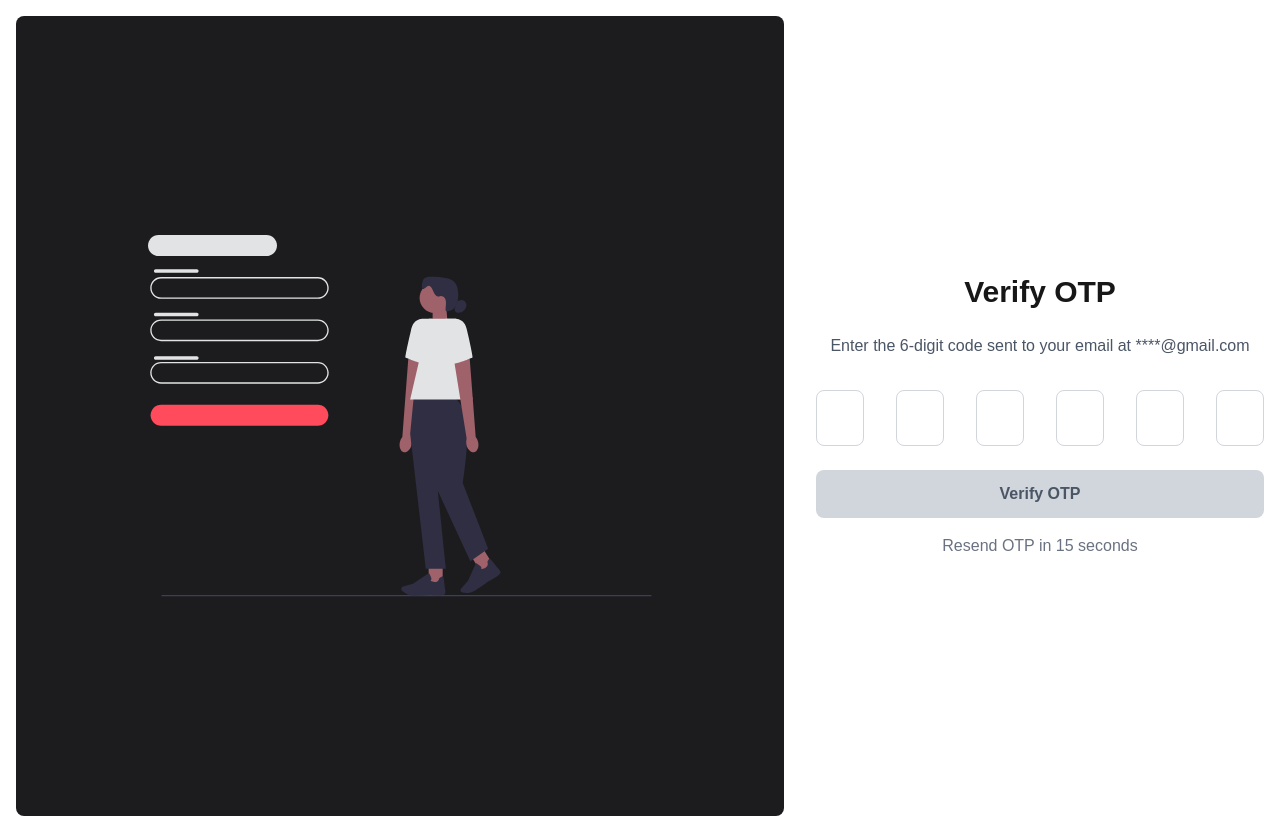
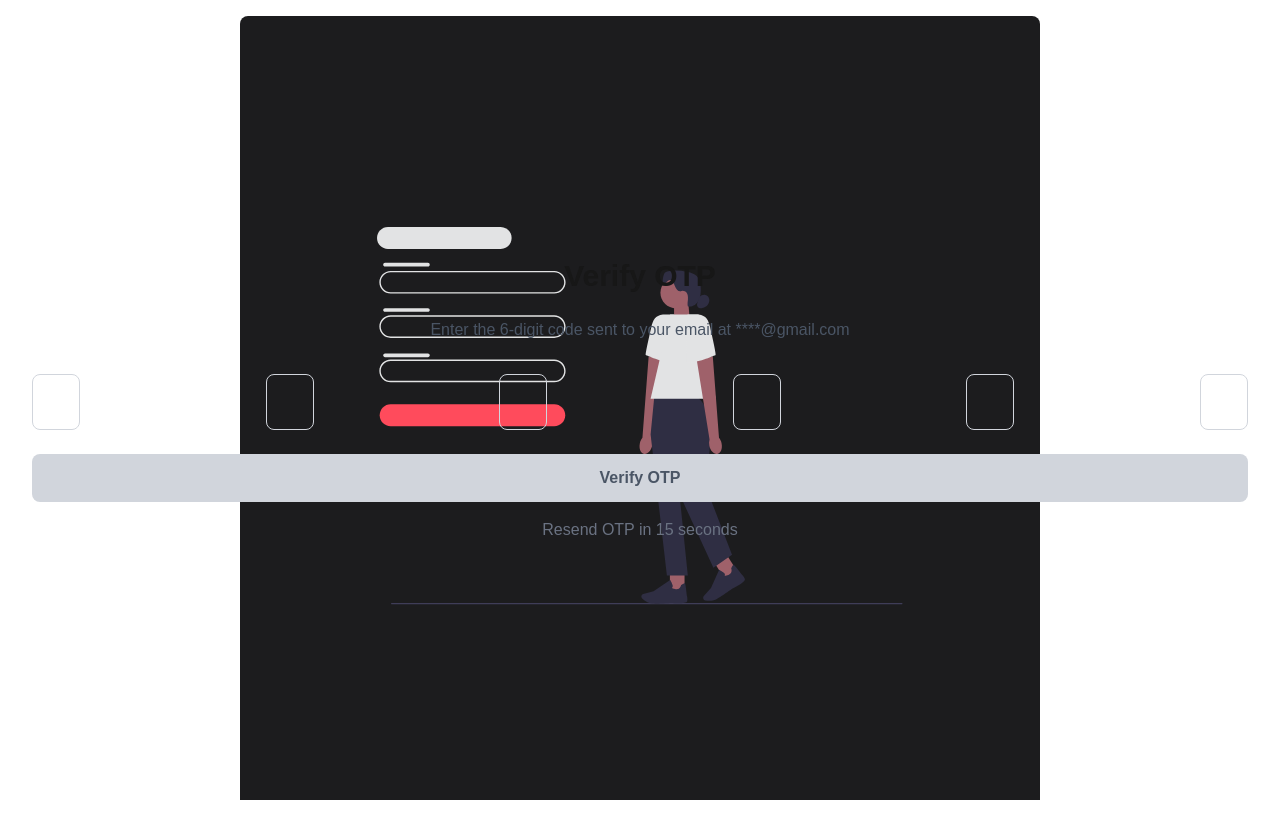
Before and after one commit to Swift-Board/SwiftBoard-frontend, a Next.js app: page /otp in a window 1280 px wide. After the commit the page ends 800 px from the top, so only its background shows below. Built offline with nearby package versions, Linux system fonts and the light colour scheme.

Commit message:
fix: UI updates

```diff
--- a/src/app/pages/Login.jsx
+++ b/src/app/pages/Login.jsx
@@ -34,6 +34,7 @@ const Login = () => {
   });
 
   return (
+    <div className="fixed inset-0 overflow-hidden">
       <div className="grid lg:grid-cols-2 items-center w-full gap-8 p-4">
         <div className="bg-[#1C1C1E] hidden lg:flex p-6 justify-center items-center rounded-lg h-screen">
           <Image
@@ -139,9 +140,7 @@ const Login = () => {
 
             <div className="flex items-center gap-2">
               <hr className="flex-1 border-gray-300" />
-            <span className="text-sm text-gray-500">
-              or sign up with
-            </span>
+              <span className="text-sm text-gray-500">or sign up with</span>
               <hr className="flex-1 border-gray-300" />
             </div>
 
@@ -172,6 +171,7 @@ const Login = () => {
           </form>
         </div>
       </div>
+    </div>
   );
 };
 
--- a/src/app/pages/Otp.jsx
+++ b/src/app/pages/Otp.jsx
@@ -91,6 +91,7 @@ const Otp = () => {
   const isOtpComplete = otp.every((digit) => digit !== "");
 
   return (
+    <div className="fixed inset-0 overflow-hidden">
       <div className="flex justify-evenly items-center w-full gap-8 p-4">
         {/* Left Illustration */}
         <div className="bg-[#1C1C1E] hidden lg:flex p-6 justify-center items-center rounded-lg h-screen">
@@ -106,7 +107,7 @@ const Otp = () => {
         </div>
 
         {/* Right Form */}
-      <div className="flex flex-col items-center justify-center w-full h-screen max-w-md mx-auto">
+        <div className="flex flex-col items-center justify-center w-full h-screen inset-0 fixed p-8 overflow-hidden">
           <h2 className="text-3xl font-bold text-center mb-6">Verify OTP</h2>
           <p className="text-gray-600 text-center mb-8">
             Enter the 6-digit code sent to your email at ****@gmail.com
@@ -163,6 +164,7 @@ const Otp = () => {
           </div>
         </div>
       </div>
+    </div>
   );
 };
 
--- a/src/app/pages/Register.jsx
+++ b/src/app/pages/Register.jsx
@@ -43,6 +43,7 @@ const Register = () => {
   });
 
   return (
+    <div className="fixed inset-0 overflow-hidden">
       <div className="grid lg:grid-cols-2 items-center w-full gap-8 p-4">
         <div className="bg-[#1C1C1E] hidden lg:flex p-6 justify-center items-center rounded-lg h-screen">
           <Image
@@ -56,12 +57,14 @@ const Register = () => {
           />
         </div>
 
-      <div className="flex items-center justify-center h-screen">
+        <div className="fixed inset-0 flex items-center justify-center overflow-hidden p-8">
           <form
             onSubmit={formik.handleSubmit}
             className="w-full max-w-md space-y-6"
           >
-          <h2 className="text-3xl font-bold text-center">Create an Account</h2>
+            <h2 className="text-3xl font-bold text-center">
+              Create an Account
+            </h2>
 
             {/* Input Group Template */}
             {[
@@ -92,7 +95,9 @@ const Register = () => {
                   {label}
                 </label>
                 {formik.touched[id] && formik.errors[id] && (
-                <p className="text-red-500 text-sm mt-1">{formik.errors[id]}</p>
+                  <p className="text-red-500 text-sm mt-1">
+                    {formik.errors[id]}
+                  </p>
                 )}
               </div>
             ))}
@@ -186,9 +191,7 @@ const Register = () => {
 
             <div className="flex items-center gap-2">
               <hr className="flex-1 border-gray-300" />
-            <span className="text-sm text-gray-500">
-              or sign up with
-            </span>
+              <span className="text-sm text-gray-500">or sign up with</span>
               <hr className="flex-1 border-gray-300" />
             </div>
 
@@ -219,6 +222,7 @@ const Register = () => {
           </form>
         </div>
       </div>
+    </div>
   );
 };
 
```
Lines whose indentation alone changed are shown as unchanged.
